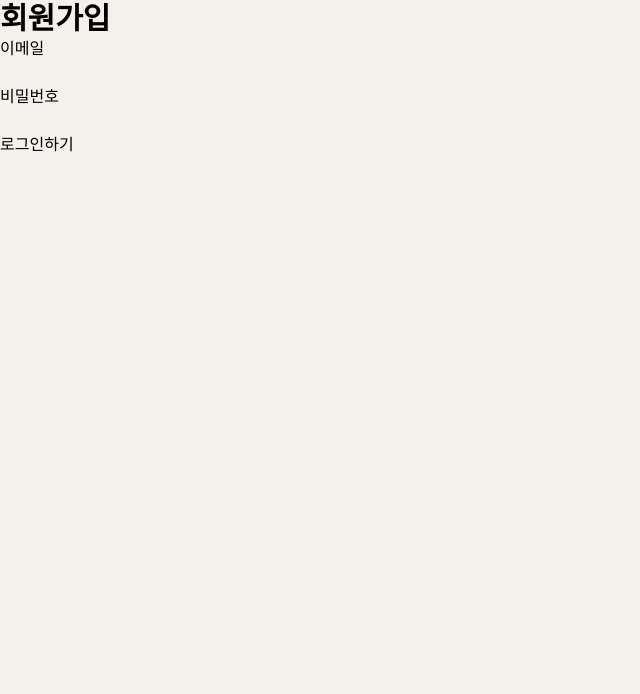
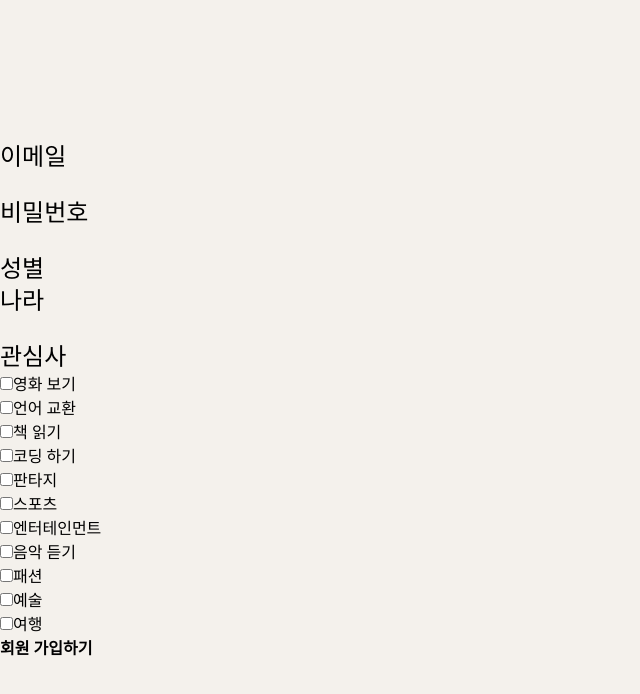
Before and after one commit to Pen-Pals/front_penpal, a React (Vite) app: page /signup in a window 1280 px wide. Shown: the top 694 px of the page, without its empty margins (0-640 px from the left). Built offline with nearby package versions, Linux system fonts and the light colour scheme.

Commit message:
feat: login, sign up api 추가

```diff
--- a/src/pages/Login.tsx
+++ b/src/pages/Login.tsx
@@ -1,6 +1,44 @@
 import Globesample from "./Globesample";
+import React, { useState } from "react";
 
 const Login = () => {
+  const [credentials, setCredentials] = useState({ email: "", password: "" });
+
+  const handleInputChange = (e: React.ChangeEvent<HTMLInputElement>) => {
+    const { name, value } = e.target;
+    console.log(name, value);
+    setCredentials((prevState) => ({
+      ...prevState,
+      [name]: value,
+    }));
+    console.log(credentials);
+  };
+  const handleSubmit = async (e: React.FormEvent<HTMLFormElement>) => {
+    e.preventDefault();
+    try {
+      const response = await fetch(
+        "http://myswagger-env.eba-tf5qrbch.ap-northeast-2.elasticbeanstalk.com/api/auth/login",
+        {
+          method: "POST",
+          headers: {
+            "Content-Type": "application/json",
+          },
+          body: JSON.stringify(credentials),
+        }
+      );
+
+      if (!response.ok) {
+        throw new Error("Failed to login");
+      }
+
+      const data = await response.json();
+      console.log(data);
+      // Here you can handle the response from the server, like saving the token, redirecting the user, etc.
+    } catch (error) {
+      console.error("Error:", error);
+    }
+  };
+
   return (
     <div className="w-screen h-screen flex justify center items-center">
       {/* 여기가 지구본 자리 */}
@@ -10,14 +48,21 @@ const Login = () => {
         <div className="h-1/3 flex items-center justify-center">
           <h1 className="text-6xl font-thin text-center"> MaeilMail </h1>
         </div>
+        <form
+          onSubmit={handleSubmit}
+          className="w-1/2 h-2/3 flex-col justify-center items-center border-2 rounded-lg"
+        >
           <div className="h-1/2 flex flex-col items-center justify-center">
             {/* 아이디 */}
+
             <div className="flex flex-row mb-5">
               <p className="font-thin text-3xl mr-10">아이디</p>
               <input
                 className="border-2 rounded-xl text-center text-2xl font-thin"
                 type="email"
+                name="email"
                 placeholder="id"
+                onChange={handleInputChange}
               />
             </div>
 
@@ -26,15 +71,21 @@ const Login = () => {
               <input
                 className="border-2 rounded-xl text-2xl font-thin text-center"
                 type="password"
+                name="password"
                 placeholder="password"
+                onChange={handleInputChange}
               />
             </div>
             <div>
-            <button className="border-2 rounded-lg text-2xl px-4 py-1 font-thin">
+              <button
+                className="border-2 rounded-lg text-2xl px-4 py-1 font-thin"
+                type="submit"
+              >
                 로그인
               </button>
             </div>
           </div>
+        </form>
         <p className="text-center font-thin">회원가입하기 | ID,PW 찾기</p>
       </div>
     </div>
--- a/src/pages/Signup.tsx
+++ b/src/pages/Signup.tsx
@@ -1,15 +1,228 @@
+import React, { useState } from "react";
+
 const Signup = () => {
+  const [formData, setFormData] = useState<FormData>({
+    member: {
+      email: "",
+      password: "",
+      gender: "0",
+      nickname: "Hojun",
+      birthday: "2015-09-12",
+      country: "Greece",
+
+      // ... You can add other member fields like nickname, n
+    },
+    favor: {
+      movie: false,
+      language: false,
+      book: false,
+      coding: false,
+      fantasy: false,
+      sports: false,
+      entertainment: false,
+      music: false,
+      fashion: false,
+      art: false,
+      travel: false,
+    },
+  });
+
+  type FormData = {
+    member: {
+      email: string;
+      password: string;
+      gender: string;
+      birthday: string;
+      nickname: string;
+      country: string;
+      // ... other fields ...
+    };
+    favor: {
+      movie: boolean;
+      language: boolean;
+      coding: boolean;
+      music: boolean;
+      book: boolean;
+      fashion: boolean;
+      sports: boolean;
+      fantasy: boolean;
+      art: boolean;
+      travel: boolean;
+      entertainment: boolean;
+      // ... other fields ...
+    };
+  };
+  const handleInputChange = (
+    e: React.ChangeEvent<HTMLInputElement>,
+    category: keyof typeof formData,
+    field: string
+  ) => {
+    const value =
+      e.target.type === "checkbox" ? e.target.checked : e.target.value;
+    setFormData((prevState) => ({
+      ...prevState,
+      [category]: {
+        ...prevState[category],
+        [field]: value as any,
+      },
+    }));
+    console.log(formData);
+  };
+
+  const handleSubmit = async (e: React.FormEvent<HTMLFormElement>) => {
+    e.preventDefault();
+    try {
+      const response = await fetch(
+        "http://myswagger-env.eba-tf5qrbch.ap-northeast-2.elasticbeanstalk.com/api/auth/signup",
+        {
+          method: "POST",
+          headers: {
+            "Content-Type": "application/json",
+          },
+          body: JSON.stringify(formData),
+        }
+      );
+
+      // Assuming server sends back JSON
+      const data = await response.json();
+      console.log(response);
+      if (response.ok) {
+        console.log(data.message);
+      } else {
+        console.error(data.error);
+      }
+    } catch (error) {
+      console.error("Error submitting form:", error);
+    }
+  };
+
   return (
-    <div>
+    <div className="w-screen h-screen flex justify center items-center">
       <div>
-        <h1 className="text-3xl font-bold"> 회원가입 </h1>
-        <div> 이메일 </div>
-        <input type="email" />
-        <div> 비밀번호 </div>
-        <input type="password" />
-        <div>
-          <button>로그인하기</button>
-        </div>
+        <form onSubmit={handleSubmit}>
+          <div className="text-2xl">이메일</div>
+          <div>
+            <input
+              type="email"
+              value={formData.member.email}
+              onChange={(e) => handleInputChange(e, "member", "email")}
+            />
+          </div>
+          <div className="text-2xl">비밀번호</div>
+          <div>
+            <input
+              type="password"
+              value={formData.member.password}
+              onChange={(e) => handleInputChange(e, "member", "password")}
+            />
+          </div>
+          <div className="text-2xl">성별</div>
+
+          <div className="text-2xl">나라</div>
+          <div>
+            <input
+              type="password"
+              value={formData.member.password}
+              onChange={(e) => handleInputChange(e, "member", "password")}
+            />
+          </div>
+          <div>
+            <div className="text-2xl"> 관심사 </div>
+            <div>
+              <input
+                type="checkbox"
+                checked={formData.favor.movie}
+                onChange={(e) => handleInputChange(e, "favor", "movie")}
+              />
+              영화 보기
+            </div>
+            <div>
+              <input
+                type="checkbox"
+                checked={formData.favor.language}
+                onChange={(e) => handleInputChange(e, "favor", "language")}
+              />
+              언어 교환
+            </div>
+            <div>
+              <input
+                type="checkbox"
+                checked={formData.favor.book}
+                onChange={(e) => handleInputChange(e, "favor", "book")}
+              />
+              책 읽기
+            </div>
+            <div>
+              <input
+                type="checkbox"
+                checked={formData.favor.coding}
+                onChange={(e) => handleInputChange(e, "favor", "coding")}
+              />
+              코딩 하기
+            </div>
+            <div>
+              <input
+                type="checkbox"
+                checked={formData.favor.fantasy}
+                onChange={(e) => handleInputChange(e, "favor", "fantasy")}
+              />
+              판타지
+            </div>
+            <div>
+              <input
+                type="checkbox"
+                checked={formData.favor.sports}
+                onChange={(e) => handleInputChange(e, "favor", "sports")}
+              />
+              스포츠
+            </div>
+            <div>
+              <input
+                type="checkbox"
+                checked={formData.favor.entertainment}
+                onChange={(e) => handleInputChange(e, "favor", "entertainment")}
+              />
+              엔터테인먼트
+            </div>
+            <div>
+              <input
+                type="checkbox"
+                checked={formData.favor.music}
+                onChange={(e) => handleInputChange(e, "favor", "music")}
+              />
+              음악 듣기
+            </div>
+            <div>
+              <input
+                type="checkbox"
+                checked={formData.favor.fashion}
+                onChange={(e) => handleInputChange(e, "favor", "fashion")}
+              />
+              패션
+            </div>
+            <div>
+              <input
+                type="checkbox"
+                checked={formData.favor.art}
+                onChange={(e) => handleInputChange(e, "favor", "art")}
+              />
+              예술
+            </div>
+            <div>
+              <input
+                type="checkbox"
+                checked={formData.favor.travel}
+                onChange={(e) => handleInputChange(e, "favor", "travel")}
+              />
+              여행
+            </div>
+            <div>
+              <button type="submit" className="font-bold">
+                회원 가입하기
+              </button>
+            </div>
+          </div>
+        </form>
       </div>
     </div>
   );
```
Lines whose indentation alone changed are shown as unchanged.
